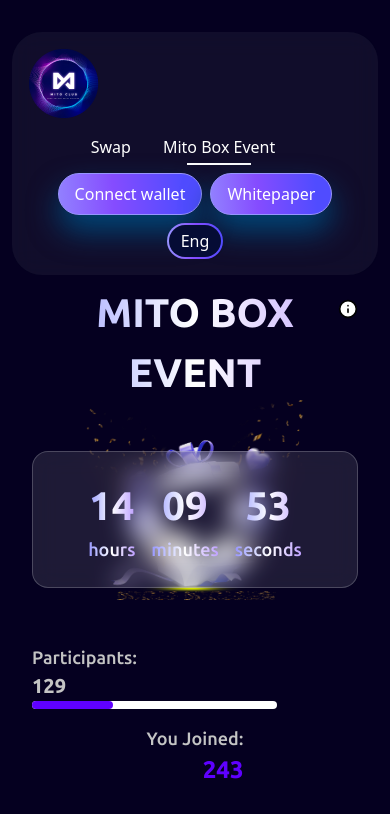
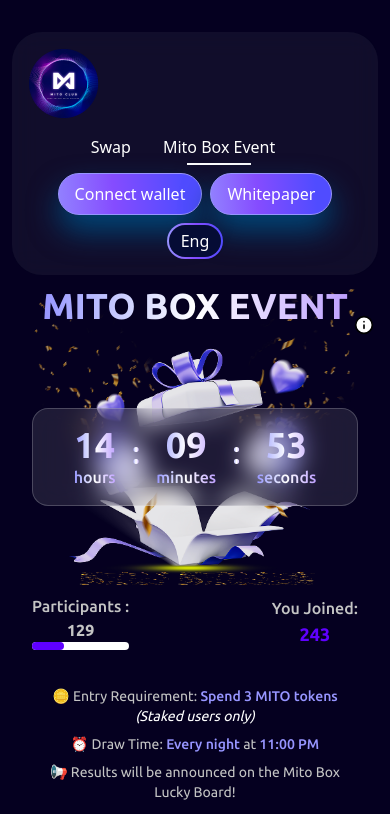
Before and after one commit to Nafeel483/MitoClub, a Next.js app: page /mito-box-event in a window 390 px wide. Shown: the top 814 px of the page. Built offline with nearby package versions, Linux system fonts and the light colour scheme.

Commit message:
Fixed the event-section Code

```diff
--- a/src/app/mito-box-event/event-section.tsx
+++ b/src/app/mito-box-event/event-section.tsx
@@ -1,13 +1,19 @@
-// unchanged imports
 "use client"
+
 import { useState, useEffect } from "react";
 import { Info } from "lucide-react";
 import localfont from "next/font/local";
 
-// Fonts
-const UbuntuRegular = localfont({ src: "../fonts/Ubuntu-Regular.ttf" });
-const Ubuntubold = localfont({ src: "../fonts/Ubuntu-Bold.ttf" });
-const UbuntuMedium = localfont({ src: "../fonts/Ubuntu-Medium.ttf" });
+const UbuntuRegular = localfont({
+  src: "../fonts/Ubuntu-Regular.ttf",
+})
+
+const Ubuntubold = localfont({
+  src: "../fonts/Ubuntu-Bold.ttf",
+})
+const UbuntuMedium = localfont({
+  src: "../fonts/Ubuntu-Medium.ttf",
+});
 
 type EventSectionProps = {
   setIsOpen: () => void;
@@ -16,129 +22,131 @@
 };
 
 export default function EventSection({ setIsOpen, hasJoined, handleUnderstandClick }: EventSectionProps) {
-  const [timeLeft, setTimeLeft] = useState({ hours: 14, minutes: 9, seconds: 58 });
+
+  const [timeLeft, setTimeLeft] = useState({
+    hours: 14,
+    minutes: 9,
+    seconds: 58,
+  })
 
   useEffect(() => {
     const timer = setInterval(() => {
-      setTimeLeft(prev => {
-        if (prev.seconds > 0) return { ...prev, seconds: prev.seconds - 1 };
-        if (prev.minutes > 0) return { ...prev, minutes: prev.minutes - 1, seconds: 59 };
-        if (prev.hours > 0) return { hours: prev.hours - 1, minutes: 59, seconds: 59 };
-        return prev;
-      });
-    }, 1000);
-    return () => clearInterval(timer);
-  }, []);
+      setTimeLeft((prev) => {
+        if (prev.seconds > 0) {
+          return { ...prev, seconds: prev.seconds - 1 }
+        } else if (prev.minutes > 0) {
+          return { ...prev, minutes: prev.minutes - 1, seconds: 59 }
+        } else if (prev.hours > 0) {
+          return { hours: prev.hours - 1, minutes: 59, seconds: 59 }
+        }
+        return prev
+      })
+    }, 1000)
+
+    return () => clearInterval(timer)
+  }, [])
 
   return (
-    <div className="flex-1 flex flex-col items-center justify-center relative px-4 sm:px-8">
-
+    <div className="flex-1 flex flex-col items-center justify-center relative px-4 sm:px-6 md:px-10">
       {/* Info button */}
-      <button onClick={setIsOpen} className="absolute top-4 right-4 sm:top-10 sm:right-6 text-black">
-        <Info className="w-5 h-5" fill="white" />
+      <button onClick={setIsOpen} className="absolute top-8 sm:top-20 right-0 sm:right-6 text-black">
+        <Info className="w-5 h-5" fill={"white"} />
       </button>
 
       {/* Title */}
-      <div className="text-center z-10">
-        <h1 className={`text-[40px] sm:text-[40px] font-bold bg-gradient-to-r from-[#9795FF] via-white to-[#BE9FFF] bg-clip-text text-transparent inline-block ${Ubuntubold.className}`}>
-          MITO BOX EVENT
+      <div className="text-center items-center justify-center z-10">
+        <h1 className={`text-4xl sm:text-[64px] font-bold leading-tight bg-gradient-to-r from-[#9795FF] via-white to-[#BE9FFF] bg-clip-text text-transparent inline-block ${Ubuntubold.className}`}>
+          {`MITO BOX EVENT`}
         </h1>
       </div>
 
-      {/* Timer Section */}
-      <div className="relative mb-4 mt-2 w-full max-w-lg">
-        {/* Image */}
+      {/* Timer section */}
+      <div className="w-full sm:w-lg relative mb-12 mt-10 sm:mt-20">
         <div className="absolute inset-0 flex items-center justify-center pointer-events-none">
           <img
             src="/event.png"
             alt="Gift boxes with confetti"
-            className="object-contain w-[280px] h-[200px] sm:w-[513px] sm:h-[400px]"
+            className="object-contain"
+            style={{ width: "100%", maxWidth: "513px", height: "auto" }}
           />
         </div>
 
-        {/* Timer Content */}
-        <div className="bg-white/10 rounded-2xl p-6 border border-white/20 relative z-10 mt-10 sm:mt-10 backdrop-blur-md">
-          {
-            hasJoined ? (
-              <div className="text-white text-center space-y-2">
-                <h2 className={`text-[32px] sm:text-[48px] font-bold bg-gradient-to-r from-[#9795FF] via-white to-[#BE9FFF] bg-clip-text text-transparent ${Ubuntubold.className}`}>Today’s</h2>
-                <h2 className={`text-[32px] sm:text-[48px] font-bold bg-gradient-to-r from-[#9795FF] via-white to-[#BE9FFF] bg-clip-text text-transparent ${Ubuntubold.className}`}>Draw is Closed</h2>
+        {hasJoined ? (
+          <div className="w-full sm:w-[80%] mx-auto bg-white/10 rounded-2xl p-4 sm:p-6 border border-white/20 relative z-10 mt-10 sm:mt-15 backdrop-blur-md">
+            <div className="flex items-center justify-center text-white">
+              <div className="flex flex-col text-center">
+                <h2 className={`text-2xl sm:text-[48px] font-bold bg-gradient-to-r from-[#9795FF] via-white to-[#BE9FFF] bg-clip-text text-transparent ${Ubuntubold.className}`}>{`Today’s `}</h2>
+                <h2 className={`text-2xl sm:text-[48px] font-bold bg-gradient-to-r from-[#9795FF] via-white to-[#BE9FFF] bg-clip-text text-transparent ${Ubuntubold.className}`}>{`Draw is Closed`}</h2>
+              </div>
+            </div>
           </div>
         ) : (
-              <div className="flex justify-center items-center space-x-4 sm:space-x-8 text-white">
-                {["hours", "minutes", "seconds"].map((label, i) => (
-                  <div key={i} className="flex flex-col text-center">
-                    <h1 className={`text-[40px] sm:text-[64px] font-bold bg-gradient-to-r from-[#9795FF] via-white to-[#BE9FFF] bg-clip-text text-transparent ${Ubuntubold.className}`}>
-                      {String(timeLeft[label as keyof typeof timeLeft]).padStart(2, "0")}
+          <div className="w-full sm:w-[80%] mx-auto bg-white/10 rounded-2xl p-4 sm:p-6 border border-white/20 relative z-10 mt-10 sm:mt-15 backdrop-blur-md">
+            <div className="flex flex-row sm:flex-row items-center justify-center space-x-4 sm:space-x-8 text-white">
+              {['hours', 'minutes', 'seconds'].map((unit, index) => (
+                <div className="flex flex-col text-center" key={unit}>
+                  <h1 className={`text-4xl sm:text-[64px] font-bold bg-gradient-to-r from-[#9795FF] via-white to-[#BE9FFF] bg-clip-text text-transparent ${Ubuntubold.className}`}>
+                    {timeLeft[unit as keyof typeof timeLeft].toString().padStart(2, '0')}
                   </h1>
-                    <h4 className={`text-[18px] sm:text-[28px] font-medium bg-gradient-to-r from-[#9795FF] via-white to-[#BE9FFF] bg-clip-text text-transparent ${UbuntuMedium.className}`}>
-                      {label}
-                    </h4>
+                  <h4 className={`text-base sm:text-[28px] font-medium bg-gradient-to-r from-[#9795FF] via-white to-[#BE9FFF] bg-clip-text text-transparent ${UbuntuMedium.className}`}>{unit}</h4>
                 </div>
-                ))}
-              </div>
-            )
-          }
+              )).reduce((acc: any[], curr, i, arr) => acc.concat(curr, i < arr.length - 1 ? <h1 key={`sep-${i}`} className="-mt-2 sm:-mt-6 text-3xl sm:text-[64px] font-bold bg-gradient-to-r from-[#9795FF] via-white to-[#BE9FFF] bg-clip-text text-transparent">:</h1> : []), [])}
             </div>
           </div>
+        )}
+      </div>
 
-      {/* Participants section */}
+      {/* Participants Section */}
       <div className="w-full max-w-sm mb-6 mt-10 sm:mt-20">
-        <div className="flex justify-between items-center gap-4 sm:gap-0 flex-col sm:flex-row">
-          <div className="w-full">
-            <p className={`text-[18px] sm:text-[20px] font-medium text-[#C4C4C4] ${UbuntuMedium.className}`}>Participants:</p>
-            <p className={`text-[20px] sm:text-[20px] font-bold text-[#C4C4C4] ${Ubuntubold.className}`}>129</p>
-            <div className="w-3/4 bg-white rounded-full h-2">
+        <div className="flex flex-row sm:flex-row justify-between items-center sm:items-start mb-3 gap-y-3">
+          <div className="text-center sm:text-left">
+            <div className={`text-base sm:text-[20px] font-medium text-[#C4C4C4] ${UbuntuMedium.className}`}>{`Participants :`}</div>
+            <div className={`text-base sm:text-[20px] font-bold text-[#C4C4C4] ${Ubuntubold.className}`}>129</div>
+            <div className="w-full sm:w-48 bg-white rounded-full h-2">
               <div className="bg-[#5F00FF] h-2 rounded-full w-1/3"></div>
             </div>
           </div>
-          <div className="text-right">
-            <p className={`text-[18px] sm:text-[20px] font-medium text-[#C4C4C4] ${UbuntuMedium.className}`}>You Joined:</p>
-            <p className={`text-[24px] sm:text-[28px] font-medium text-[#5F00FF] ${Ubuntubold.className}`}>243</p>
+          <div className="text-center sm:text-right">
+            <div className={`text-base sm:text-[20px] font-medium text-[#C4C4C4] ${UbuntuMedium.className}`}>{`You Joined:`}</div>
+            <div className={`text-lg sm:text-[28px] font-medium text-[#5F00FF] ${Ubuntubold.className}`}>243</div>
           </div>
         </div>
       </div>
 
-      {/* Event Info Section */}
-      <div className="text-center space-y-2 text-gray-300 mb-8 text-[14px] sm:text-[16px]">
-        <div className="flex items-center justify-center space-x-2">
-          <span>🪙</span>
-          <span className={`${UbuntuRegular.className}`}>
-            Entry Requirement: <span className={`text-[#9795FF] ${UbuntuMedium.className}`}>Spend 3 MITO tokens</span>{" "}
-            <span className="text-white italic">(Staked users only)</span>
+      {/* Event details */}
+      <div className="text-center space-y-2 text-gray-300 mb-8 text-sm sm:text-base">
+        <div className="flex flex-wrap justify-center gap-x-1">
+          <span className={`${UbuntuRegular.className} text-[#C4C4C4]`}>
+            🪙 Entry Requirement: <span className={`${UbuntuMedium.className} text-[#9795FF]`}>Spend 3 MITO tokens</span>{" "}
+            <span className={`text-white italic ${UbuntuRegular.className}`}>(Staked users only)</span>
           </span>
         </div>
-        <div className="flex items-center justify-center space-x-2">
-          <span>⏰</span>
-          <span className={`${UbuntuRegular.className}`}>
-            Draw Time: <span className={`text-[#9795FF] ${UbuntuMedium.className}`}>Every night</span>{" "}
-            at <span className={`text-[#9795FF] ${UbuntuMedium.className}`}>11:00 PM</span>
+
+        <div className="flex flex-wrap justify-center gap-x-1">
+          <span className={`${UbuntuRegular.className} text-[#C4C4C4]`}>
+            ⏰ Draw Time: <span className={`${UbuntuMedium.className} text-[#9795FF]`}>Every night</span>{" "}
+            <span className={`${UbuntuRegular.className} text-[#C4C4C4]`}>at</span>{" "}
+            <span className={`${UbuntuMedium.className} text-[#9795FF]`}>11:00 PM</span>
           </span>
         </div>
-        <div className="flex items-center justify-center space-x-2">
-          <span>📢</span>
-          <span className={`${UbuntuRegular.className}`}>Results will be announced on the Mito Box Lucky Board!</span>
+
+        <div className="flex justify-center">
+          <span className={`${UbuntuRegular.className} text-[#C4C4C4] text-sm sm:text-base`}>{`📢 Results will be announced on the Mito Box Lucky Board!`}</span>
         </div>
       </div>
 
-      {/* Button */}
-      <div className="mb-8">
-        {
-          hasJoined ? (
-            <div className="p-[2px] rounded-full bg-[linear-gradient(86deg,_#9795FF_-14.86%,_#854CFF_38.66%,_#504CFF_87.19%)] inline-block shadow-glow-purple">
-              <button className={`px-6 sm:px-8 py-3 bg-[#C4C4C4] text-white rounded-full text-[18px] sm:text-[22px] ${UbuntuRegular.className}`}>
-                Try Again Tomorrow!
+      {/* Join Game Button */}
+      {hasJoined ? (
+        <div className="mb-5 p-[2px] rounded-full bg-[linear-gradient(86deg,_#9795FF_-14.86%,_#854CFF_38.66%,_#504CFF_87.19%)] inline-block shadow-glow-purple">
+          <button className={`px-6 py-2 sm:px-8 sm:py-3 bg-[#C4C4C4] text-white rounded-full text-sm sm:text-[22px] ${UbuntuRegular.className}`}>
+            {`Try Again Tomorrow!`}
           </button>
         </div>
       ) : (
-            <button
-              onClick={handleUnderstandClick}
-              className={`px-6 sm:px-8 py-3 bg-[linear-gradient(86deg,_#9795FF_-14.86%,_#854CFF_38.66%,_#504CFF_87.19%)] text-white rounded-full text-[18px] sm:text-[22px] shadow-glow-purple ${UbuntuRegular.className}`}>
-              Join Game
+        <button onClick={handleUnderstandClick} className={`mb-5 px-6 py-2 sm:px-8 sm:py-3 bg-[linear-gradient(86deg,_#9795FF_-14.86%,_#854CFF_38.66%,_#504CFF_87.19%)] text-white rounded-full text-sm sm:text-[22px] shadow-glow-purple ${UbuntuRegular.className}`}>
+          {`Join Game`}
         </button>
+      )}
+    </div>
   )
 }
-      </div>
-    </div>
-  );
-}
```
Lines whose indentation alone changed are shown as unchanged.
